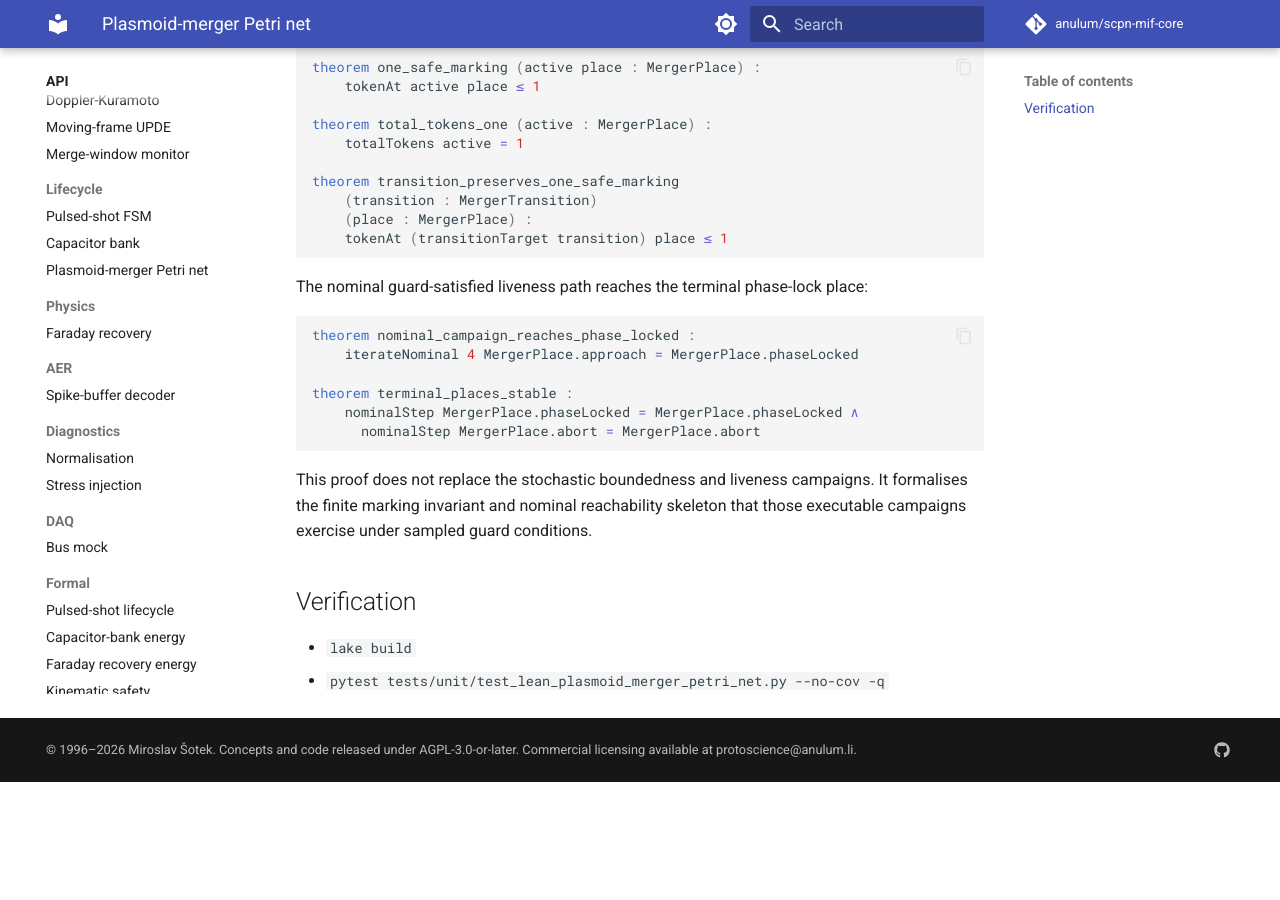
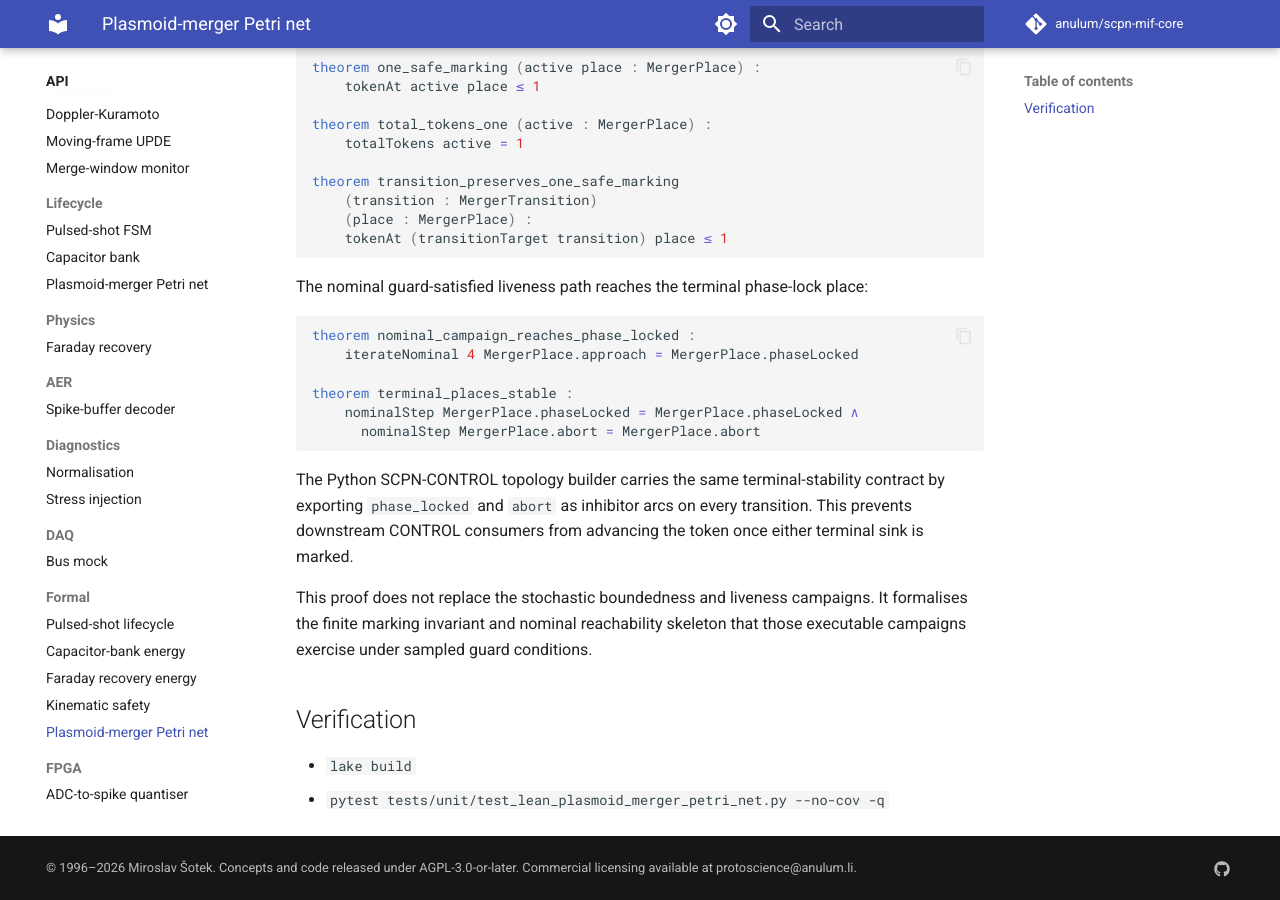
Before and after one commit to anulum/scpn-mif-core, an MkDocs documentation site: the page built from docs/api/formal/plasmoid_merger_petri_net.md, in a window 1280 px wide and 900 px high, scrolled down 660 px. Built offline with MkDocs 1.6.1 and Material for MkDocs 9.7.7, drawn with Linux system fonts in a browser that asks for light colours; comment, search, counter and statistics services are not loaded; before the commit the page ends 1442 px from its top, so only the background shows below that.

Commit message:
feat: harden plasmoid terminal inhibitors
Authored by Anulum Fortis & Arcane Sapience (protoscience@anulum.li)

````diff
--- a/docs/api/formal/plasmoid_merger_petri_net.md
+++ b/docs/api/formal/plasmoid_merger_petri_net.md
@@ -59,6 +59,11 @@
       nominalStep MergerPlace.abort = MergerPlace.abort
 ```
 
+The Python SCPN-CONTROL topology builder carries the same terminal-stability
+contract by exporting `phase_locked` and `abort` as inhibitor arcs on every
+transition. This prevents downstream CONTROL consumers from advancing the
+token once either terminal sink is marked.
+
 This proof does not replace the stochastic boundedness and liveness campaigns.
 It formalises the finite marking invariant and nominal reachability skeleton
 that those executable campaigns exercise under sampled guard conditions.
````
Also changed, not shown: docs/api/lifecycle/plasmoid_merger_petri_net.md (+5 -0 lines), 2 other files.
